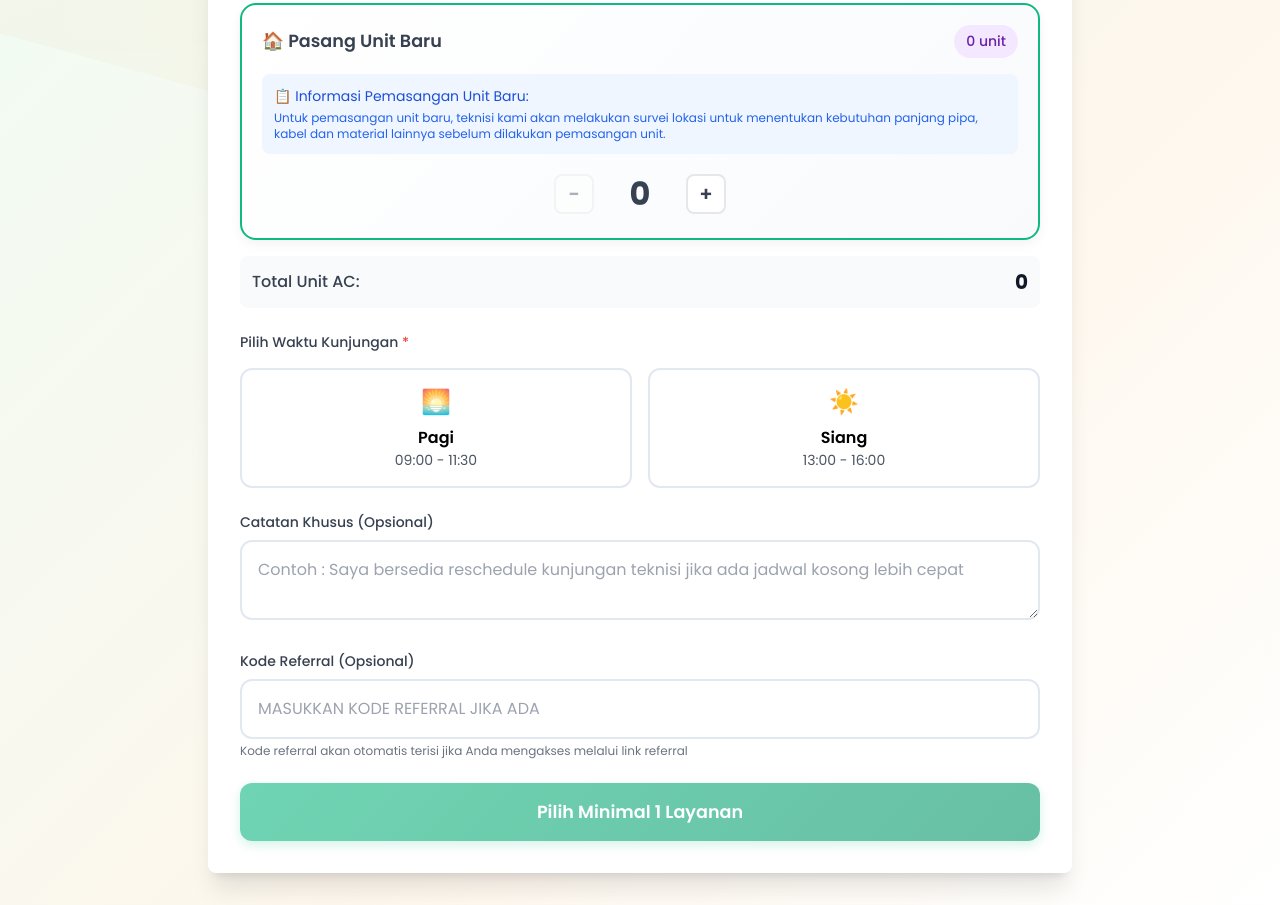
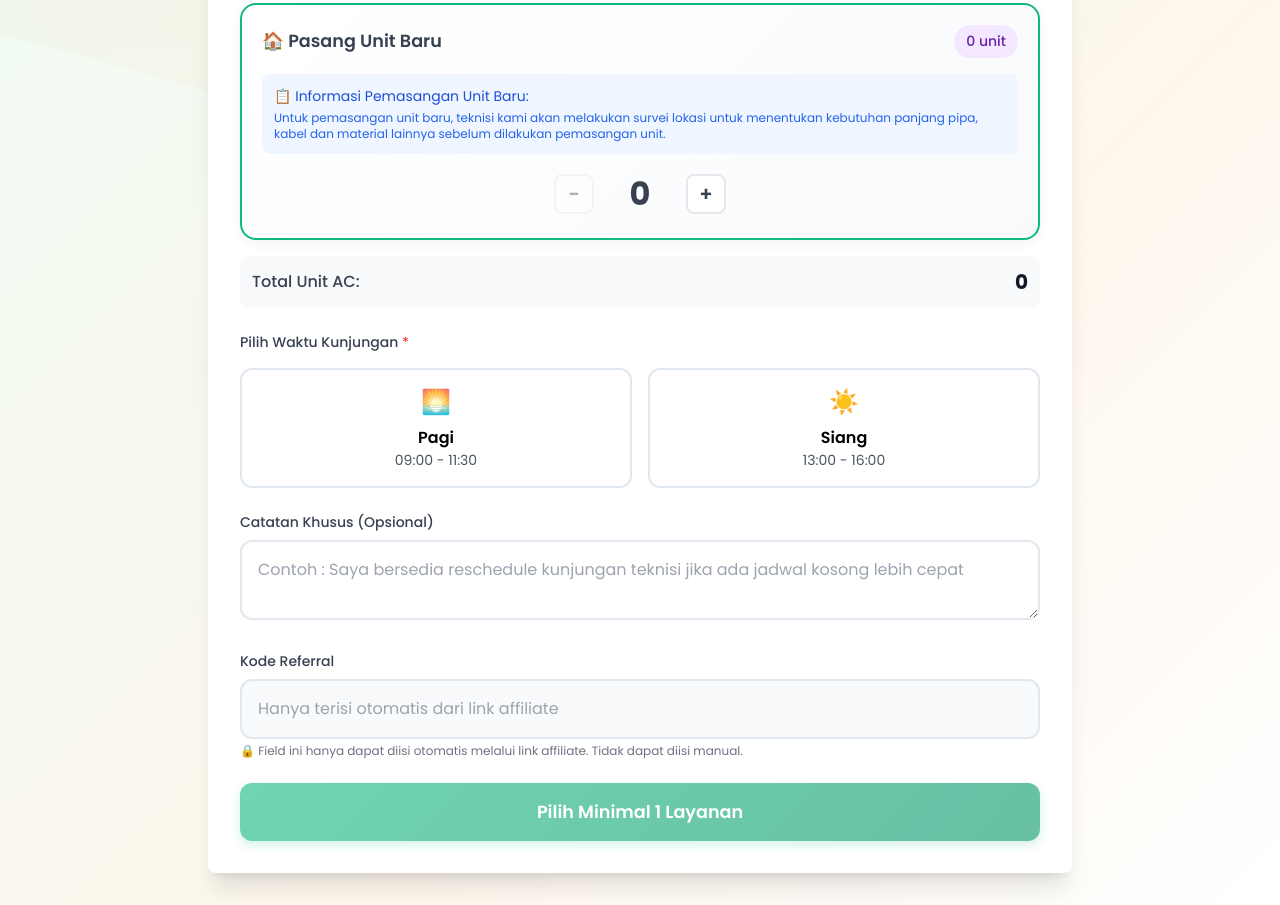
Before and after one commit to AQMA2025/bookingAC, a plain HTML site: page index.html in a window 1280 px wide. Shown: the part 1484-2389 px from the top of the page. Drawn offline with nearby package versions, Linux system fonts and the light colour scheme; no server answers.

Commit message:
Update index.html

```diff
--- a/index.html
+++ b/index.html
@@ -767,9 +767,9 @@
 
                 <!-- Kode Referral -->
                 <div class="form-group">
-                    <label class="block text-sm font-medium text-gray-700 mb-2">Kode Referral (Opsional)</label>
-                    <input type="text" id="kodeReferral" class="form-input w-full" placeholder="MASUKKAN KODE REFERRAL JIKA ADA">
-                    <p class="text-xs text-gray-500 mt-1">Kode referral akan otomatis terisi jika Anda mengakses melalui link referral</p>
+                    <label class="block text-sm font-medium text-gray-700 mb-2">Kode Referral</label>
+                    <input type="text" id="kodeReferral" class="form-input w-full bg-gray-100 cursor-not-allowed" placeholder="Hanya terisi otomatis dari link affiliate" readonly disabled>
+                    <p class="text-xs text-gray-500 mt-1">🔒 Field ini hanya dapat diisi otomatis melalui link affiliate. Tidak dapat diisi manual.</p>
                 </div>
 
                 <!-- Submit Button -->
@@ -1422,12 +1422,28 @@ _Layanan AC Profesional De Latinos & Sekitarnya_`;
 
                 console.log('Referral code auto-filled and locked:', referralCode);
             } else {
-                // Jika tidak ada kode referral, biarkan field optional dan editable
-                kodeReferralInput.readOnly = false;
-                kodeReferralInput.disabled = false;
+                // Jika tidak ada kode referral, tetap block field dan tidak bisa diisi manual
+                kodeReferralInput.readOnly = true;
+                kodeReferralInput.disabled = true;
+                kodeReferralInput.value = '';
+                kodeReferralInput.classList.add('bg-gray-100', 'cursor-not-allowed');
                 kodeReferralInput.classList.remove('bg-green-50', 'border-green-300', 'text-green-700');
 
-                console.log('No referral code detected, field remains optional');
+                // Update label untuk menunjukkan field tidak bisa diisi manual
+                const label = document.querySelector('label[for="kodeReferral"]');
+                if (label) {
+                    label.innerHTML = 'Kode Referral <span class="text-gray-500">(Hanya dari link affiliate)</span>';
+                }
+
+                // Update info text
+                const infoText = kodeReferralInput.nextElementSibling;
+                if (infoText) {
+                    infoText.textContent = '🔒 Field ini hanya dapat diisi otomatis melalui link affiliate. Tidak dapat diisi manual.';
+                    infoText.classList.remove('text-green-600');
+                    infoText.classList.add('text-gray-500');
+                }
+
+                console.log('No referral code detected, field remains blocked for manual input');
             }
         }
     </script>
```
